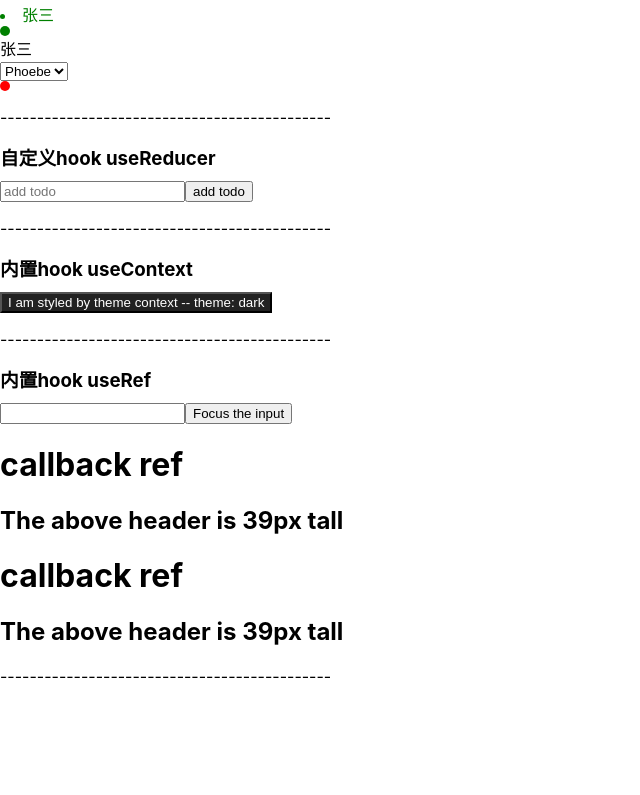
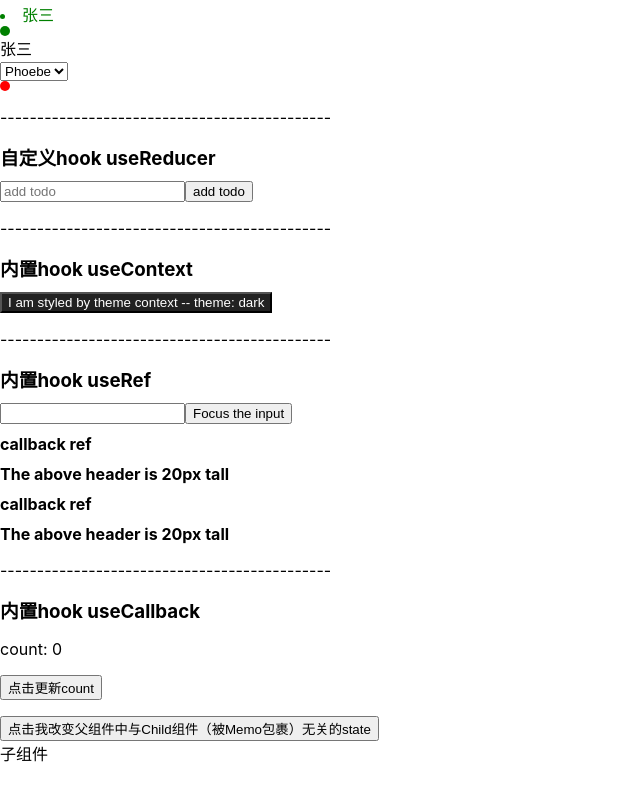
Before and after one commit to aniviaH/study-react, a React (Create React App) app: page / in a window 1280 px wide. Shown: the part 546-1341 px from the top of the page, without its empty margins (0-640 px from the left). Before the commit the page ends 1248 px from the top, so only its background shows below. Built offline with nearby package versions, Linux system fonts and the light colour scheme.

Commit message:
feat: useCallback

```diff
--- /dev/null
+++ b/src/hooks/useCallback.js
@@ -0,0 +1,139 @@
+import { useCallback, useState, memo } from "react";
+
+const fun1Set = new Set()
+const fun2Set = new Set()
+const fun3Set = new Set()
+
+export function ExampleUseCallback1 () {
+  const [count, setCount] = useState(0)
+
+  //示例1包裹了useCallBack的函数
+  const fun1 = useCallback(() => {
+    console.log('示例一函数')
+  }, [])
+
+  //示例2没有包裹useCallBack的函数
+  const fun2 = () => {
+    console.log('示例二函数');
+  }
+
+  // 示例3包裹了useCallBack的函数，但有依赖项数据
+  const fun3 = useCallback(() => {
+    console.log('useCallback回调函数依赖count---', count);
+  }, [count])
+
+  fun1Set.add(fun1)
+  fun2Set.add(fun2)
+  fun3Set.add(fun3)
+
+  console.log('count变化，每次渲染时---');
+  console.log('fun1Set.size---', fun1Set.size); // fun1会一直创建相同的函数内存地址
+  console.log('fun2Set.size---', fun2Set.size); // fun2会一直创建不同的函数内存地址
+  console.log('fun3Set.size---', fun3Set.size); // fun2会一直创建不同的函数内存地址
+
+
+  /*
+  一：useCallBack不是每个函数都需要使用！
+
+  1.为什么不用useCallBack把每个函数都包一下呢?
+
+  2.useCallBack不是缓存工具吗？
+
+  3.将每个函数都缓存不是可以更好提升性能吗？
+
+  useCallBack是一个缓存工具没错。但实际上他并不能阻止函数都重现构建。
+
+  看上方这种结构的组件,Com组件中包含了fun1和fun2两个函数
+
+  是不是认为当Com组件重新渲染的时候，只有fun2（没有使用useCallBack的函数）函数会被重新构建，而fun1（使用了useCallBack的函数）函数不会被重新构建。
+
+  实际上，被useCallBack包裹了的函数也会被重新构建并当成useCallBack函数的实参传入。
+
+  useCallBack的本质工作不是在依赖不变的情况下阻止函数创建，而是在依赖不变的情况下不返回新的函数地址而返回旧的函数地址。不论是否使用useCallBack都无法阻止组件render时函数的重新创建！！
+
+  每一个被useCallBack的函数都将被加入useCallBack内部的管理队列。而当我们大量使用useCallBack的时候，管理队列中的函数会非常之多，任何一个使用了useCallBack的组件重新渲染的时候都需要去便利useCallBack内部所有被管理的函数找到需要校验依赖是否改变的函数并进行校验。
+
+  在以上这个过程中，寻找指定函数需要性能，校验也需要性能。所以，滥用useCallBack不但不能阻止函数重新构建还会增加“寻找指定函数和校验依赖是否改变”这两个功能，为项目增添不必要的负担。 */
+
+  return (
+    <>
+      <h3>内置hook useCallback</h3>
+      <p>count: {count}</p>
+      <button onClick={() => setCount(count => count + 2)}>点击更新count</button>
+    </>
+  )
+}
+
+/* 二：useCallBack在什么情况下使用？
+在往子组件传入了一个函数并且子组件被React.momo缓存了的时候使用 */
+
+/*
+如上所说的，useCallBack的作用不是阻止函数创建，而是在依赖不变的情况下返回旧函数地址（保持地址不变）。
+
+React.memo()，是一种缓存技术。
+
+简单说，React.memo()是通过校验props中的数据是否改变的来决定组件是否需要重新渲染的一种缓存技术，具体点说React.memo()其实是通过校验Props中的数据的内存地址是否改变来决定组件是否重新渲染组件的一种技术。
+
+假设我们往子组件（假设子组件为Child组件）传入一个函数呢？当父组件的其他State（与Child组件无关的state）改变的时候。那么，因为状态的改变，父组件需要重新渲染，那被React.memo保护的子组件（Child组件）是否会被重新构建？ */
+
+/* React.memo检测的是props中数据的栈地址是否改变。而父组件重新构建的时候，会重新构建父组件中的所有函数（旧函数销毁，新函数创建，等于更新了函数地址）,新的函数地址传入到子组件中被props检测到栈地址更新。也就引发了子组件的重新渲染。
+
+所以，在上面的代码示例里面，子组件是要被重新渲染的。
+
+那么如何才能让子组件不进行重新渲染呢？useCallBack的正确使用方法来了。
+使用useCallBack包一下需要传入子组件的那个函数。那样的话，父组件重新渲染，子组件中的函数就会因为被useCallBack保护而返回旧的函数地址，子组件就不会检测成地址变化，也就不会重选渲染。 */
+
+/* 我们只需要使用useCallBack保护一下父组件中传入子组件的那个函数（toChildFun函数）保证它不会在没有必要的情况下返回一个新的内存地址就好了。 */
+
+export function ExampleUseCallback2() {
+  return (
+    <Parent></Parent>
+  )
+}
+
+export function Parent () {
+  const [parentState, setParentState] = useState(0) // 父组件的state
+  const [count, setCount] = useState(0)
+
+  // 需要传入子组件的函数
+  const toChildFun = () => {
+    console.log('需要传入子组件的函数')
+  }
+
+  const toChildFunFromUseCallback = useCallback(() => {
+    console.log('需要传入子组件的函数-被useCallback包裹');
+  }, [])
+
+  //
+  return (
+    <>
+      <p></p>
+      {/* <button onClick={() => setParentState(val => val + 1)}>点击我改变父组件中与Child组件（被Memo包裹）无关的state</button> */}
+      <button onClick={() => setParentState(parentState + 1)}>点击我改变父组件中与Child组件（被Memo包裹）无关的state</button>
+
+      {/* 将父组件的函数传入子组件 */}
+      {/* 更新parentState不会触发子组件更新 */}
+      {/* <Child count={count}></Child> */}
+
+      {/* 更新parentState会触发子组件更新 */}
+      {/* <Child parentState={parentState}></Child> */}
+
+      {/* 更新parentState会触发子组件更新 */}
+      {/* <Child fun={toChildFun}></Child> */}
+
+      {/* 更新parentState不会触发子组件更新-虽然传递给子组件的是函数，但是被useCallback包裹缓存了，除非因为依赖更新产生新的回调函数(内存地址不一样) */}
+      <Child fun={toChildFunFromUseCallback}></Child>
+    </>
+  )
+}
+
+const Child = memo(() => {
+  console.log('我被打印了就说明子组件重新构建了')
+  return <div>子组件</div>
+})
+
+
+/* 总结
+useCallBack不要每个函数都包一下，否则就会变成反向优化，useCallBack本身就是需要一定性能的
+useCallBack并不能阻止函数重新创建,它只能通过依赖决定返回新的函数还是旧的函数,从而在依赖不变的情况下保证函数地址不变
+useCallBack需要配合React.memo使用 */
--- a/src/hooks/useRef.js
+++ b/src/hooks/useRef.js
@@ -27,12 +27,11 @@ export function MeasureExample() {
 
   return (
     <>
-      <h1 ref={measuredRef}>callback ref</h1>
-      <h2>The  above  header is {Math.round(height)}px tall</h2>
+      <h4 ref={measuredRef}>callback ref</h4>
+      <h4>The  above  header is {Math.round(height)}px tall</h4>
     </>
   )
 }
-
 /*
 在这个案例中，我们没有选择使用 useRef，因为当 ref 是一个对象时它并不会把当前 ref 的值的 变化 通知到我们。使用 callback ref 可以确保 即便子组件延迟显示被测量的节点 (比如为了响应一次点击)，我们依然能够在父组件接收到相关的信息，以便更新测量结果。
 注意到我们传递了 [] 作为 useCallback 的依赖列表。这确保了 ref callback 不会在再次渲染时改变，因此 React 不会在非必要的时候调用它。
@@ -44,10 +43,10 @@ export function MeasureExample2() {
   const [rect, ref] = useClientRect()
   return (
     <>
-      <h1 ref={ref}>callback ref</h1>
+      <h4 ref={ref}>callback ref</h4>
       {
         rect !== null &&
-        <h2>The  above  header is {Math.round(rect.height)}px tall</h2>
+        <h4>The  above  header is {Math.round(rect.height)}px tall</h4>
       }
       <p>---------------------------------------------</p>
     </>
--- a/src/index.css
+++ b/src/index.css
@@ -5,6 +5,9 @@ body {
     sans-serif;
   -webkit-font-smoothing: antialiased;
   -moz-osx-font-smoothing: grayscale;
+
+
+  padding-bottom: 30px;
 }
 
 code {
@@ -13,6 +16,6 @@ code {
 }
 
 
-h3 {
+h3, h4, h5, h6 {
   margin: 10px 0;
 }
--- a/src/index.js
+++ b/src/index.js
@@ -8,6 +8,7 @@ import {FriendStatus, FriendListItem, FriendSelect} from './hooks/FriendStatus'
 import {Todos} from './hooks/Todos'
 import {AppThemeColor} from './hooks/useContext'
 import {TextInputWithFocusButton, MeasureExample, MeasureExample2} from './hooks/useRef'
+import {ExampleUseCallback1, ExampleUseCallback2} from './hooks/useCallback'
 
 import './test-eslint/index'
 
@@ -37,6 +38,9 @@ root.render(
       <TextInputWithFocusButton></TextInputWithFocusButton>
       <MeasureExample></MeasureExample>
       <MeasureExample2></MeasureExample2>
+
+      <ExampleUseCallback1></ExampleUseCallback1>
+      <ExampleUseCallback2></ExampleUseCallback2>
     </>
   // </React.StrictMode>
 );
```
